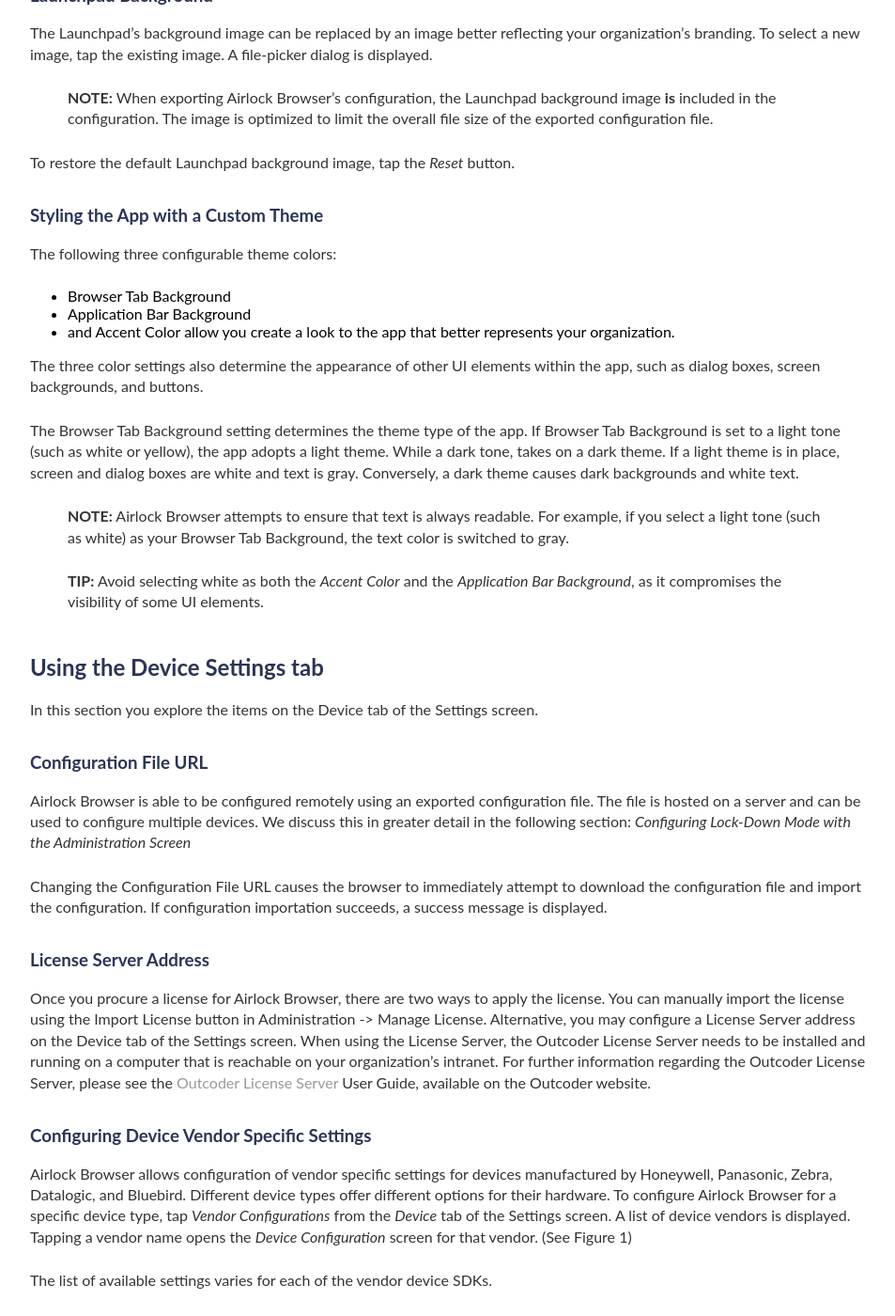
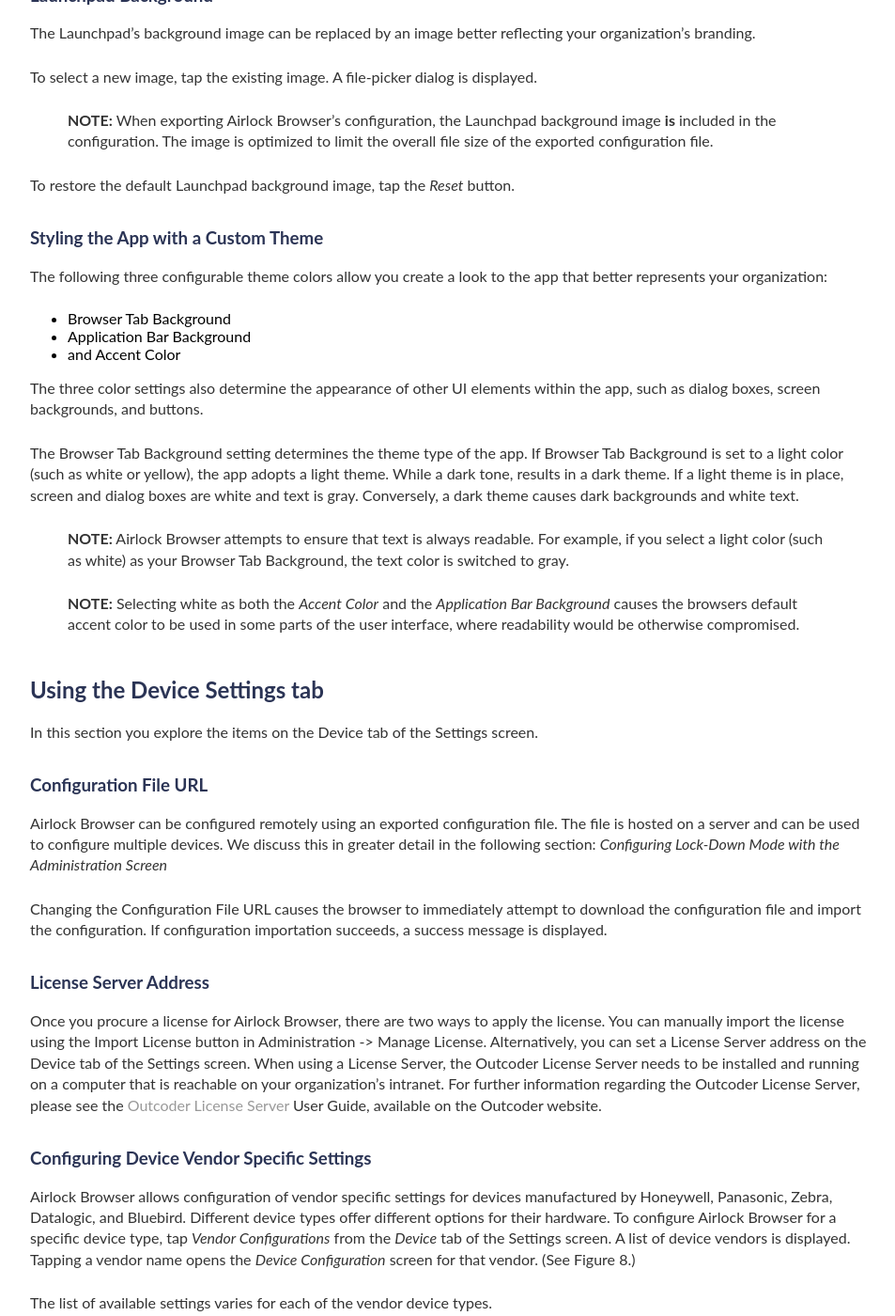
Before and after one commit to OutcoderSoftware/OutcoderSoftware.github.io, a Jekyll site: the page built from Products/AirlockBrowser/UserGuides/V1/AirlockBrowserUserGuide.md, in a window 1280 px wide and 1400 px high, scrolled down 10434 px. Shown: the whole window at 94% size, without its empty margins (160-1113 px from the left). Built offline with Jekyll 4.4.1, drawn with Linux system fonts in a browser that asks for light colours; our own code applies the rules of GitHub Pages for plain Markdown files; some of the changed text lies outside the part shown.

Commit message:
Updating documentation for AirlockBrowserUserGuide.md.

````diff
--- a/Products/AirlockBrowser/UserGuides/V1/AirlockBrowserUserGuide.md
+++ b/Products/AirlockBrowser/UserGuides/V1/AirlockBrowserUserGuide.md
@@ -54,6 +54,7 @@
 
 [//]: # (TOC End)
 
+
 ## Introduction
 
 Airlock Browser is a modern, feature rich, highly configurable web browser that allows mobile workers to be more productive. It has been specifically designed for ruggedized devices and is based on the popular Surfy Browser for Windows 10 and Android. Airlock Browser includes all the features you'd expect in an industrial browser such as hardware barcode reader support, client side JavaScript and CSS execution, URL rules, and remote configuration; as well as some distinctive features, such as passcode and fingerprint access, text to speech, and a fully customizable user interface.
@@ -66,7 +67,7 @@
 
 When launching Airlock Browser, the launchpad is displayed. The launchpad contains tiles, which are quick links to web application profiles that you create. (See Figure 1.) You look at creating web application profiles later in the guide.
 
-Tapping or sliding the launchpad to the left reveals the web content. By tapping the ellipsis button in the bottom right hand corner of the main view, the application bar expands. (See Figure 1.)
+Tapping or sliding the launchpad to the left reveals the web content. By tapping the ellipsis button in the bottom right hand corner of the main view, the application bar expands.
 
 There is an address bar, and various toolbar and menu items. Tapping the address bar allows you to enter a URL or a search query.
 We explore the toolbar and menu items later in the guide.
@@ -212,6 +213,7 @@
 ### Launchpad Background
 
 The Launchpad's background image can be replaced by an image better reflecting your organization's branding.
+
 To select a new image, tap the existing image. A file-picker dialog is displayed.
 
 > **NOTE:** When exporting Airlock Browser's configuration, the Launchpad background image **is** included in the configuration. The image is optimized to limit the overall file size of the exported configuration file.
@@ -219,37 +221,37 @@
 To restore the default Launchpad background image, tap the *Reset* button.
 
 ### Styling the App with a Custom Theme
-The following three configurable theme colors:
+The following three configurable theme colors allow you create a look to the app that better represents your organization:
+
 * Browser Tab Background
 * Application Bar Background
 * and Accent Color
-allow you create a look to the app that better represents your organization.
 
 The three color settings also determine the appearance of other UI elements within the app, such as dialog boxes, screen backgrounds, and buttons.
 
-The Browser Tab Background setting determines the theme type of the app. If Browser Tab Background is set to a light tone (such as white or yellow), the app adopts a light theme. While a dark tone, takes on a dark theme. If a light theme is in place, screen and dialog boxes are white and text is gray. Conversely, a dark theme causes dark backgrounds and white text.
+The Browser Tab Background setting determines the theme type of the app. If Browser Tab Background is set to a light color (such as white or yellow), the app adopts a light theme. While a dark tone, results in a dark theme. If a light theme is in place, screen and dialog boxes are white and text is gray. Conversely, a dark theme causes dark backgrounds and white text.
 
-> **NOTE:** Airlock Browser attempts to ensure that text is always readable. For example, if you select a light tone (such as white) as your Browser Tab Background, the text color is switched to gray.
+> **NOTE:** Airlock Browser attempts to ensure that text is always readable. For example, if you select a light color (such as white) as your Browser Tab Background, the text color is switched to gray.
 
-> **TIP:** Avoid selecting white as both the *Accent Color* and the *Application Bar Background*, as it compromises the visibility of some UI elements.
+> **NOTE:** Selecting white as both the *Accent Color* and the *Application Bar Background* causes the browsers default accent color to be used in some parts of the user interface, where readability would be otherwise compromised.
 
 ## Using the Device Settings tab
 
 In this section you explore the items on the Device tab of the Settings screen.
 
 ### Configuration File URL
-Airlock Browser is able to be configured remotely using an exported configuration file. The file is hosted on a server and can be used to configure multiple devices. We discuss this in greater detail in the following section: *Configuring Lock-Down Mode with the Administration Screen*
+Airlock Browser can be configured remotely using an exported configuration file. The file is hosted on a server and can be used to configure multiple devices. We discuss this in greater detail in the following section: *Configuring Lock-Down Mode with the Administration Screen*
 
 Changing the Configuration File URL causes the browser to immediately attempt to download the configuration file and import the configuration. If configuration importation succeeds, a success message is displayed.
 
 ### License Server Address
 
-Once you procure a license for Airlock Browser, there are two ways to apply the license. You can manually import the license using the Import License button in Administration -> Manage License. Alternative, you may configure a License Server address on the Device tab of the Settings screen. When using the License Server, the Outcoder License Server needs to be installed and running on a computer that is reachable on your organization's intranet. For further information regarding the Outcoder License Server, please see the [Outcoder License Server](http://www.outcoder.com/Products/LicenseServer/) User Guide, available on the Outcoder website.
+Once you procure a license for Airlock Browser, there are two ways to apply the license. You can manually import the license using the Import License button in Administration -> Manage License. Alternatively, you can set a License Server address on the Device tab of the Settings screen. When using a License Server, the Outcoder License Server needs to be installed and running on a computer that is reachable on your organization's intranet. For further information regarding the Outcoder License Server, please see the [Outcoder License Server](http://www.outcoder.com/Products/LicenseServer/) User Guide, available on the Outcoder website.
 
 ### Configuring Device Vendor Specific Settings
-Airlock Browser allows configuration of vendor specific settings for devices manufactured by Honeywell, Panasonic, Zebra, Datalogic, and Bluebird. Different device types offer different options for their hardware. To configure Airlock Browser for a specific device type, tap *Vendor Configurations* from the *Device* tab of the Settings screen. A list of device vendors is displayed. Tapping a vendor name opens the *Device Configuration* screen for that vendor. (See Figure 1)
+Airlock Browser allows configuration of vendor specific settings for devices manufactured by Honeywell, Panasonic, Zebra, Datalogic, and Bluebird. Different device types offer different options for their hardware. To configure Airlock Browser for a specific device type, tap *Vendor Configurations* from the *Device* tab of the Settings screen. A list of device vendors is displayed. Tapping a vendor name opens the *Device Configuration* screen for that vendor. (See Figure 8.)
 
-The list of available settings varies for each of the vendor device SDKs.
+The list of available settings varies for each of the vendor device types.
 
 The Device Configuration screen uses a tabbed interface. You can tap the tab header or swipe to switch between configuration categories.
 
@@ -257,7 +259,7 @@
 
 <figure><img src='Images/DC_DeviceConfiguration.png'><figcaption>Figure 8. Device Configuration screen</figcaption></figure>
 
-Configure barcode symbologies by tapping the Barcode Symbologies button. A list of supported symbologies is displayed. (See Figure 9.)
+Configure barcode symbologies by tapping the *Barcode Symbologies* button. A list of supported symbologies is displayed. (See Figure 9.)
 
 It may improve barcode scanning performance to disable those symbologies that will not be needed. Tap on a symbology to configure it.
 
@@ -265,41 +267,42 @@
 
 <figure><img src='Images/DC_Symbologies.png'><figcaption>Figure 9. Symbology Selection screen</figcaption></figure>
 
-Each symbology may be enabled or disable. (See Figure 10.)
-When a symbology is disabled it appears dimmed out in the Symbology Selection screen.
+Each symbology may be enabled or disabled. (See Figure 10.)
+When a symbology is disabled it appears dimmed-out in the Symbology Selection screen.
 
 <figure><img src='Images/DC_Symbology.png'><figcaption>Figure 10. Symbology screen</figcaption></figure>
 
-Vendor device configurations are included in the exported configuration file.
+Vendor device configurations *are* included in the exported configuration file.
 
 ## Configuring Lock-Down Mode with the Administration Screen
 
-The Administration Screen provides a step-by-step guide on how to set up the browser for your organization. See Figure 11.
+The Administration Screen provides a step-by-step guide on how to set up the browser for your organization. (See Figure 11.)
 
 The first two steps direct you to create application profiles on the *Launchpad* and to configure the app via the *Settings* screen.
 
-Step 3, *Set a configuration password* is important because once set, Airlock Browser will require the user to enter the password to access the Administration screen. Other parts of the application are also placed in lock-down mode, such as the Settings screen; which displays only a subset of the settings.
+Step 3, *Set a configuration password* is important because, once set, Airlock Browser will require the user to enter the password to access the Administration screen. Other parts of the application are also placed in lock-down mode, such as the Settings screen; which displays only a subset of the settings.
 
 > **NOTE:** You may also decide to disable the *Settings* menu item in the application bar. In this case, the only way to open the Settings screen is via the Administration screen after entering the configuration password.
 
 The final step, 'Export the configuration' saves the settings and web profiles to a file. The configuration file can then be imported to another device using the 'Import Configuration' item on the Administration screen. Alternatively, the configuration file can be hosted on a web server and automatically imported using the 'Configuration file URL' option on the Device tab of the Settings screen.
-If you specify the 'Configuration file URL' option, then Airlock Browser periodically checks for an updated configuration and automatically imports the configuration; thereby allowing you to easily configure multiple devices at once.
+
+If you specify the 'Configuration file URL' option, Airlock Browser periodically checks for an updated configuration and automatically imports the configuration; thereby allowing you to easily configure multiple devices at once.
 
 <figure><img src='Images/Administration.png'><figcaption>Figure 11. Administration Screen</figcaption></figure>
 
-Tapping the Manage License item displays the Manage License screen. See Figure 12.
+Tapping the Manage License item displays the Manage License screen. (See Figure 12.)
 
 The Manage License screen allows you to export the serial number of the product, which can be provided to Outcoder or your supplier to procure a license. You can use the Save button, to save the serial number to a file. The *Copy* button copies the serial to the devices clipboard. While the *Share* button allows you to select another app, such as an email client, to send the serial number to yourself or a third-party.
 
 Once a license has been procured, you can import the license using the *Import* item on the Manage License screen.
 
-NOTE: A license file can contain licenses for multiple devices.
+> **NOTE:** A license file can contain licenses for multiple devices.
 
 To deploy licenses to multiple devices in the field, the [Outcoder License Server](http://www.outcoder.com/Products/LicenseServer/) may be used.
 
 <figure><img src='Images/ManageLicense.png'><figcaption>Figure 12. Manage License Screen</figcaption></figure>
 
-Tapping on the + button opens the Application screen, allowing you to define a new web application profile. See Figure 13.
+Tapping on the + button opens the Application screen, allowing you to define a new web application profile. (See Figure 13.)
 
 The Web Address edit box defaults to the URL of the current active tab.
 
@@ -310,16 +313,16 @@
 
 To edit an existing web application profile, long press its tile in the launchpad. A menu appears allowing you to edit the tile or delete the tile. When a tile is deleted from the applications section in the launchpad, it is deleted from the device.
 
-As Figure 1 shows, the web application profile includes a *Title* field, the *Web Address* (URL), a tile color option, and several other options that we now explore.
+The web application profile includes a *Title* field, the *Web Address* (URL), a tile color option, and several other options that we now explore. (See Figure 13.)
 
 <figure><img src='Images/WebApplication.png'><figcaption>Figure 13. Web Application Profile Screen</figcaption></figure>
 
 ### Invoking Custom JavaScript
-The Web Application Profile JavaScript option allows you to edit or create JavaScript that is executed when, for example, the web page loads or when a barcode scan occurs.
+The Web Application Profile *JavaScript* option allows you to edit or create JavaScript that is executed when, for example, the web page loads or when a barcode scan occurs.
 
 The list of JavaScript items is presented on the JavaScript screen. (See Figure 14.) Each item displays the title of the script and the event when the JavaScript is invoked on the web page.
 
-New JavaScript items are created using the + button in the application bar. To delete a JavaScript item, swipe it left or right. If you mistakenly delete an item, use the undo button in the application bar to restore it.
+New JavaScript items are created using the *+* button in the application bar. To delete a JavaScript item, swipe it left or right. If you mistakenly delete an item, use the undo button in the application bar to restore it.
 
 <figure><img src='Images/JavaScripts.png'><figcaption>Figure 14. JavaScript List</figcaption></figure>
 
@@ -336,16 +339,16 @@
 
 > **NOTE:** When *Before Barcode Wedge* is selected, the *Keyboard Wedge* option must be enabled in the Web Application Profile settings for the script to be invoked.
 
-If *After Barcode Scan* is selected, the script is executed after a barcode scan is performed, regardless of the *Keyboard Wedge* option in the Web Application Profile settings.
+If *After Barcode Scan* is selected, the script is invoked after a barcode scan is performed, regardless of the *Keyboard Wedge* option in the Web Application Profile settings.
 
-JavaScript may be entered directly into the JavaScript field. Alternatively, use the Import button in the application bar to browse for a JavaScript file. This allows you to edit the file in the convenience of a desktop editor.
+JavaScript may be entered directly into the JavaScript field. Alternatively, use the Import button in the application bar to browse for a JavaScript file. This allows you to edit the file with the convenience of a desktop editor.
 
 When importing a file, you are given the option to append its content to the JavaScript field or replace the content in the JavaScript field.
 
 <figure><img src='Images/JavaScript.png'><figcaption>Figure 15. JavaScript Editor</figcaption></figure>
 
 ### Adding Client-Side CSS to Pages
-If you have a legacy web application that wasn't designed for a mobile device, you may apply custom CSS to the page to improve its appearance and usability. Tap the *CSS* button on the Web Application Profile screen to display the CSS editor.
+If you have a legacy web application that was not designed for a mobile device, you may apply custom CSS to the page to improve its appearance and usability. Tap the *CSS* button on the Web Application Profile screen to display the CSS editor.
 
 When a page loads, the CSS is applied.
 
@@ -357,22 +360,22 @@
 To achieve this in Airlock Browser, paste a custom user agent into the User Agent field. The user agent is applied for the web application profile's browser tab. Each web application profile's user agent setting is applied independently.
 
 ### Limiting Screen Rotation
-In some scenarios it may make sense to limit the automatic rotation of the screen to portrait or landscape orientation. Some pages may not view well in landscape (or portrait). To lock the orientation for web application, set the *Screen Rotation* option to either *Lock Portrait* or *Lock Landscape*. By default Screen Rotation is set to *Dynamic*, meaning that the device is free to rotate the screen depending on the orientation.
+In some scenarios it may make sense to limit the automatic rotation of the screen to portrait or landscape orientation. Some pages may not render well in landscape (or portrait). To lock the orientation for web application, set the *Screen Rotation* option to either *Lock Portrait* or *Lock Landscape*. By default, Screen Rotation is set to *Dynamic*, meaning that the device is free to rotate the screen depending on the orientation.
 
 ### Improving Text Readability
 Sometimes web pages that were originally designed for the desktop and not for mobile devices may have text that is too small to read. To increase (or decrease) the size of the text for a page, use the *Web Page Text Size* option on the Application screen.
 
 ### Enabling the Keyboard Wedge Capability
-In Airlock Browser, when a scan completes using the hardware barcode reader, the text is automatically pushed into the currently selected field on the web page. If you wish to disable this function, or if you require greater control over this capability and wish to rely solely on custom JavaScript for handling barcode events, you can disable the keyboard wedge function using the *Keyboard Wedge* option on the Application screen.
+In Airlock Browser, when a scan completes using the hardware barcode reader, the text is automatically pushed into the currently selected field of the web page. If you wish to disable this function, or if you require greater control over this capability and wish to rely solely on custom JavaScript for handling barcode events, you can disable the keyboard wedge function using the *Keyboard Wedge* option on the Application screen.
 
 ### Understanding the Scan Insert Mode
 When Airlock Browser's Keyboard Wedge capability is enabled, text is automatically inserted to the active field on the active browser tab. The barcode text, by default, replaces the content in the field. Use the *Scan Insert Mode* option to append or prepend the barcode to the existing content within the field.
 
 ### Using a Scan Terminator
-The Application's *Scan Terminator* option allows you to provide a key that is invoked in the browser when the keyboard wedge is used to insert a barcode into a field. Use combinations of *{Tab}* and *{Enter}*. *{Tab}* to indicate that the tab key should be invoked to skip to the next field on a page. Use *{Enter}* to invoke the enter key when a scan completes.
+The Application's *Scan Terminator* option allows you to provide a key, or keys, that are invoked in the browser when the keyboard wedge is used to insert a barcode into a field. Use combinations of *{Tab}* and *{Enter}*. Use *{Tab}* to indicate that the tab key should be invoked to skip to the next field on a page. Use *{Enter}* to invoke the enter key when a scan completes.
 
 ## Interacting with the Browser via On-Page JavaScript
-In addition to Airlock Browsers client side JavaScript, you can also interact with the browser using on-page JavaScript. Airlock Browser offers a JavaScript API that is consumable from web pages to respond to power events, monitor network availability, and handle barcode scanning events.
+In addition to Airlock Browsers client-side JavaScript, you can also interact with the browser using on-page JavaScript. Airlock Browser offers a JavaScript API that is consumable from web pages to respond to power events, monitor network availability, and handle barcode scanning events.
 
 ### Defining an On-Page Scan Handler
 You declare an on-page scan handler using a meta tag, placed in the *Head* element of an HTML document, as shown in the following example:
@@ -412,12 +415,15 @@
 You can use the barcode scan information to perform whatever custom activity you require.
 
 ### Monitoring Network Connectivity
-Airlock Browser detects when there is a change in network connectivity, and notifies your page via a JavaScript handler. To define a network connectivity JavaScript handler, declare the function in a meta-tag, as shown:
+Airlock Browser detects when there is a change in network connectivity, and can notify your page via a JavaScript handler. To define a network connectivity JavaScript handler, declare the function in a meta-tag, as shown:
+
 ```html
 <meta http-equiv="SignalNavigate"
       content="Javascript:onSignalNavigate('%s', '%s', '%s');"/>
 ```
+
 The example application, which comes pre-installed with Airlock Browser, demonstrates the network connection monitoring capability. Its handler function is shown in the following excerpt:
+
 ```javascript
 function onSignalNavigate(signalStrength, essID, macaddress)
 {
@@ -435,22 +441,22 @@
 The History screen displays a searchable list of pages URLs, grouped by day. (See Figure 17.)
 
 To delete the history items, tap the bin icon in the application bar.
+
 > **NOTE:** To prevent access to the History screen, uncheck the *History* item on the *Main Menu* screen, located at Settings -> Appearance -> Customize Menus -> Main Menu.
 
 <figure><img src='Images/History.png'><figcaption>Figure 17. History screen</figcaption></figure>
 
 ## Creating and Editing Bookmarks
 
-The *Bookmarks* screen (shown in Figure 1.) allows the user edit bookmarks, delete bookmarks, and to create new bookmark folders.
-Tapping a bookmark closes the Bookmarks screen and opens the bookmark in a new browser tab.
+The *Bookmarks* screen allows the user to edit bookmarks, delete bookmarks, and to create new bookmark folders. (See Figure 18.) Tapping a bookmark closes the Bookmarks screen and opens the bookmark in a new browser tab.
 
-To delete bookmarks or folders, select the list icon in the toolbar. Checkboxes appear next to each bookmark and folder, allowing you to delete individual bookmarks or entire folders. If you mistakenly delete and bookmark or a bookmark folder, use the undo button, in the application bar menu, to restore the item or items.
+To delete bookmarks or folders, select the list icon in the toolbar. Checkboxes appear next to each bookmark and folder, allowing you to delete individual bookmarks or entire folders. If you mistakenly delete a bookmark or a bookmark folder, use the undo button, in the application bar menu, to restore the item or items.
 
 > **NOTE:** To prevent access to the Bookmarks screen, uncheck the *Bookmarks* item on the *Main Menu* screen, located at Settings -> Appearance -> Customize Menus -> Main Menu.
 
 <figure><img src='Images/Bookmarks.png'><figcaption>Figure 18. Bookmarks screen</figcaption></figure>
 
-To create a new bookmark, select *Add Bookmark* from the main screen's tab menu. The *Add to Bookmarks* dialog allows you to enter a name for the bookmark, which default to the page title. The URL is also editable.
+To create a new bookmark, select *Add Bookmark* from the main screen's tab menu. The *Add to Bookmarks* dialog allows you to enter a name for the bookmark, which defaults to the page title. The URL is also editable.
 
 You can choose to place the bookmark into an existing folder within the bookmarks screen, or leave the bookmark in the unsorted folder.
 
````
